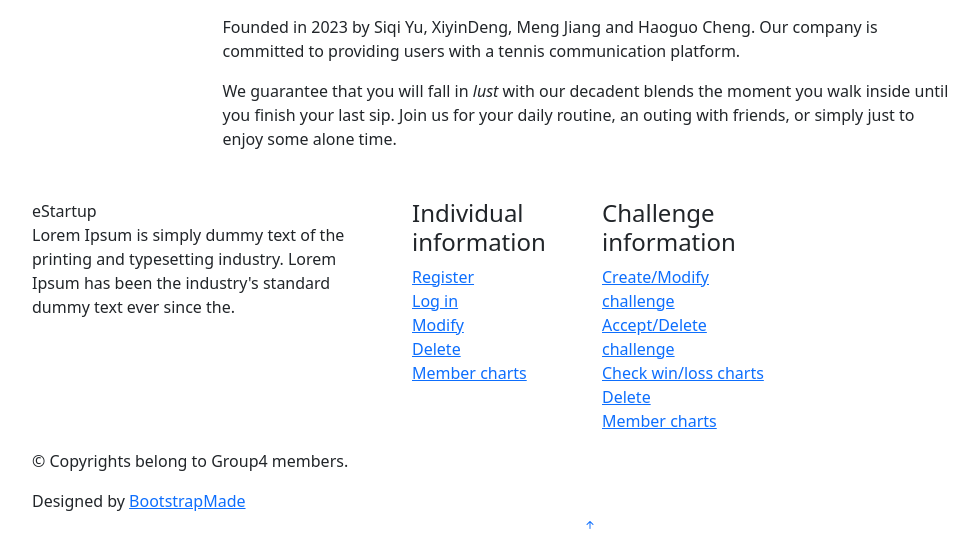
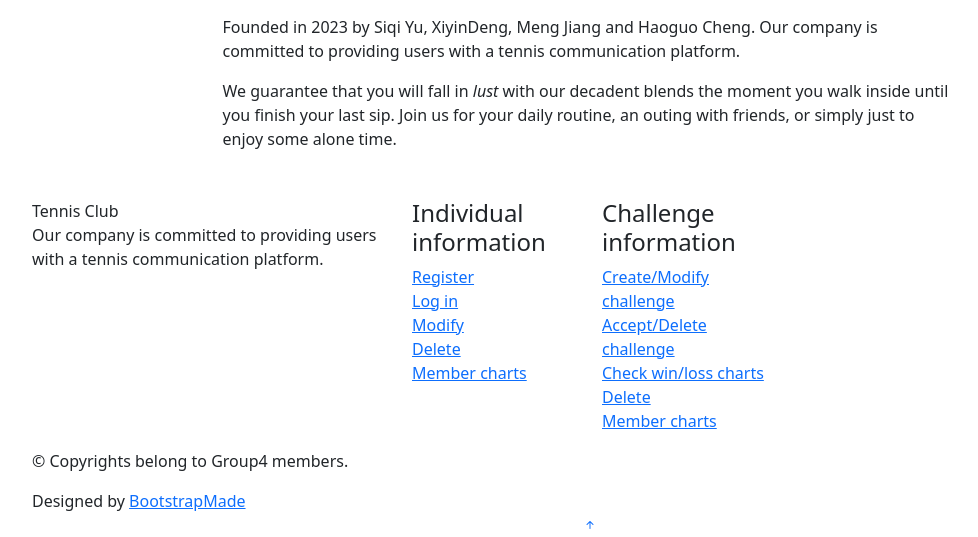
Before and after one commit to SIqi-Yu/flask-app-rush, a Flask app: page /about in a window 1280 px wide. Shown: the part 568-1105 px from the top of the page, without its empty margins (50-1028 px from the left). Run offline with Flask 2, Linux system fonts and the light colour scheme; some libraries are stand-ins or nearby versions.

Commit message:
Update base.html

```diff
--- a/app/templates/layouts/base.html
+++ b/app/templates/layouts/base.html
@@ -42,7 +42,7 @@
     <div class="container d-flex align-items-center justify-content-between">
 
       <div id="logo">
-        <h1><a href="index.html"><span>e</span>Startup</a></h1>
+        <h1><a href="index.html"><span>Tennis</span>Club</a></h1>
         <!-- Uncomment below if you prefer to use an image logo -->
         <!-- <a href="index.html"><img src="/static/assets/img/logo.png" alt="" title="" /></a>-->
       </div>
@@ -85,8 +85,8 @@
         <div class="col-md-12 col-lg-4">
           <div class="footer-logo">
 
-            <a class="navbar-brand" href="#">eStartup</a>
-            <p>Lorem Ipsum is simply dummy text of the printing and typesetting industry. Lorem Ipsum has been the industry's standard dummy text ever since the.</p>
+            <a class="navbar-brand" href="#">Tennis Club</a>
+            <p>Our company is committed to providing users with a tennis communication platform.</p>
 
           </div>
         </div>
```
